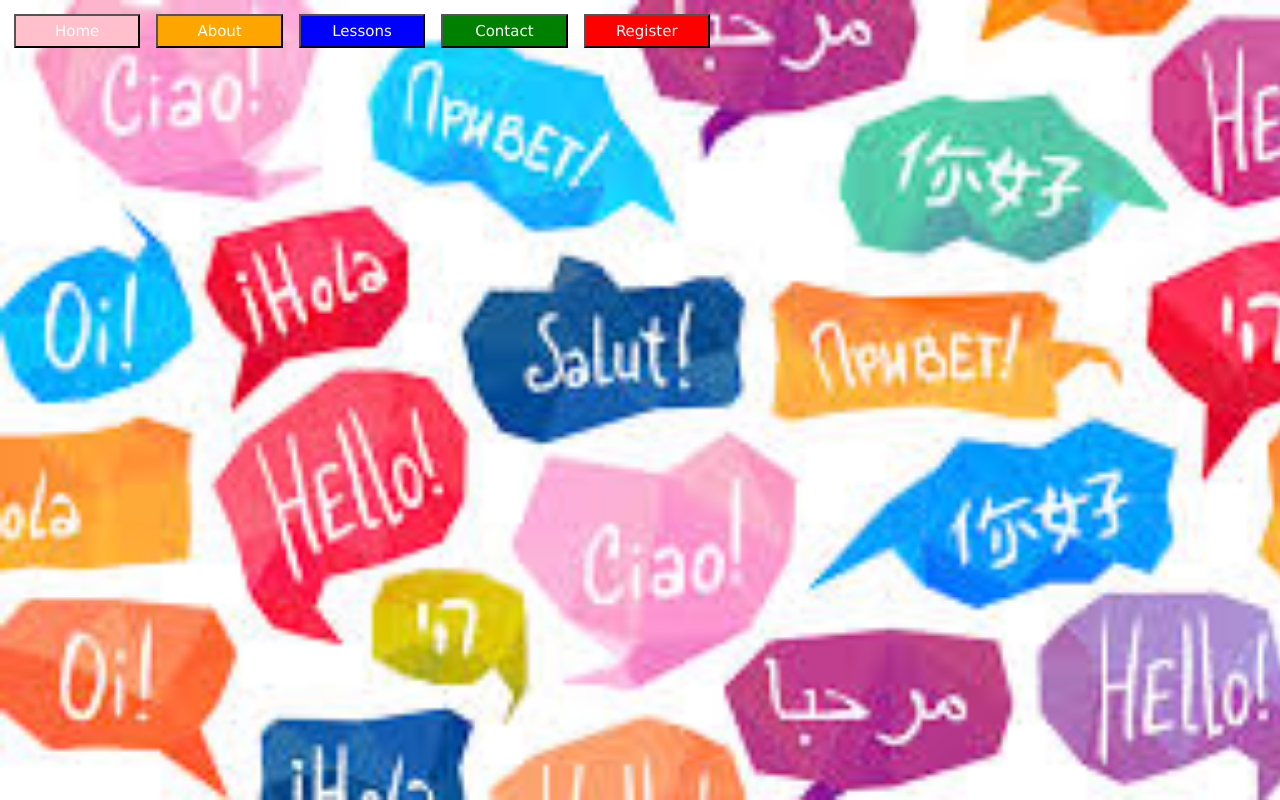
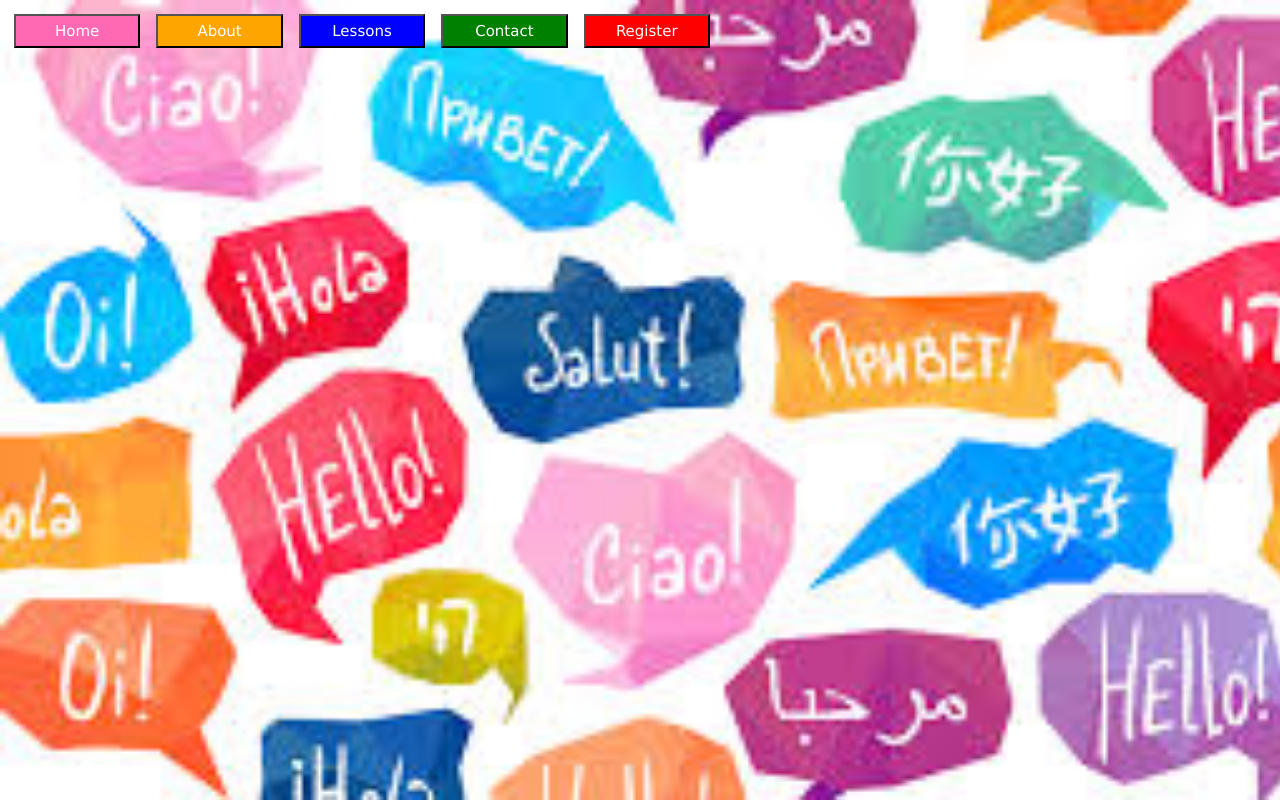
Before and after one commit to Cerbaz/Education-Angels, a plain HTML site: page Languages.html in a window 1280 px wide. Drawn offline with Linux system fonts and the light colour scheme.

Commit message:
Update Languages.html

```diff
--- a/Languages.html
+++ b/Languages.html
@@ -1,7 +1,7 @@
 <!DOCTYPE html>
 <html>
   <head>
-    <link rel="stylesheet" href="Languages css.css"/>
+    <link rel="stylesheet" href="SOW Project Lessons page.css"/>
     <title> Education Angels </title>
 
     <!--Buttons between pages-->
```
